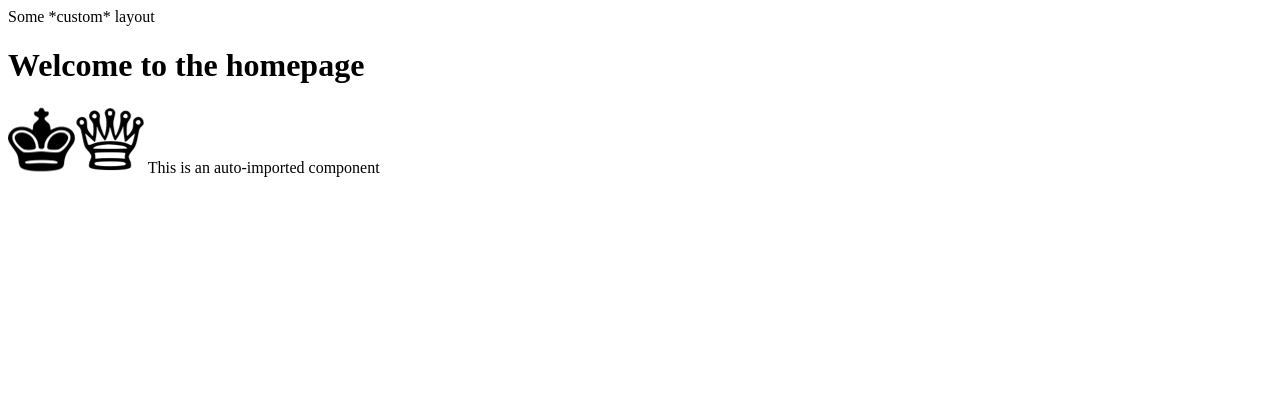
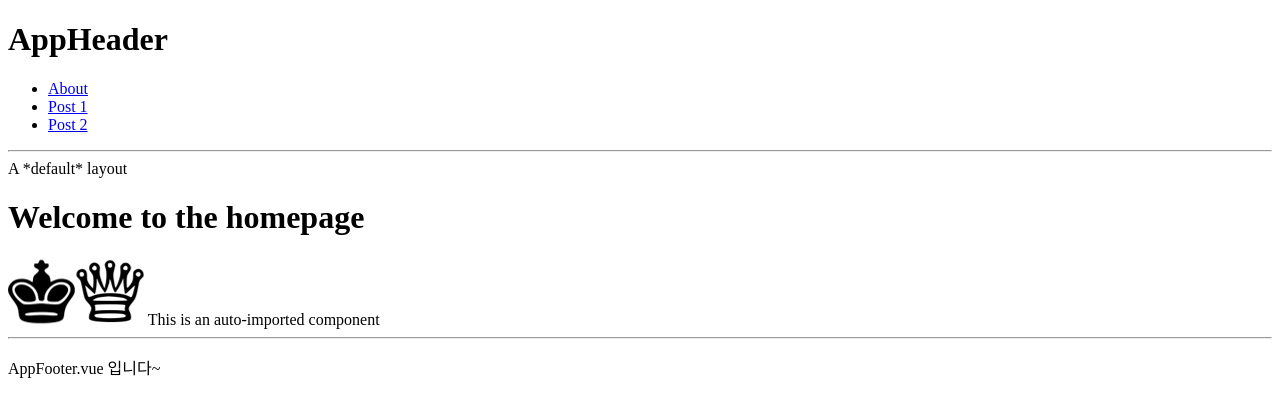
Before and after one commit to Jungea/nuxt-tutorial, a Nuxt app: page / in a window 1280 px wide. Shown: the top 416 px of the page. Built offline with nearby package versions, Linux system fonts and the light colour scheme.

Commit message:
[Routing] NuxtLink

```diff
--- a/components/AppHeader.vue
+++ b/components/AppHeader.vue
@@ -1,4 +1,15 @@
 <template>
-  <h1>AppHeader.vue 입니다.!!!</h1>
+  <h1>AppHeader</h1>
+  <header>
+    <nav>
+      <ul>
+        <li><NuxtLink to="/about">About</NuxtLink></li>
+        <li><NuxtLink to="/posts/1">Post 1</NuxtLink></li>
+        <li><NuxtLink to="/posts/2">Post 2</NuxtLink></li>
+      </ul>
+    </nav>
+  </header>
   <hr />
 </template>
+<script setup>
+</script>
--- a/pages/about.vue
+++ b/pages/about.vue
@@ -6,11 +6,4 @@
 </template>
 
 <script setup>
-function enableCustomLayout() {
-  setPageLayout('custom')
-}
-
-definePageMeta({
-  // layout: false,
-});
 </script>
--- a/pages/index.vue
+++ b/pages/index.vue
@@ -10,7 +10,4 @@
 </template>
 
 <script setup>
-definePageMeta({
-  layout: "custom",
-});
 </script>
--- /dev/null
+++ b/pages/posts/[id].vue
@@ -0,0 +1,7 @@
+<template>
+  id 페이지 {{route.params.id}}
+</template>
+<script setup>
+const route = useRoute()
+console.log(route.params.id)
+</script>
```
